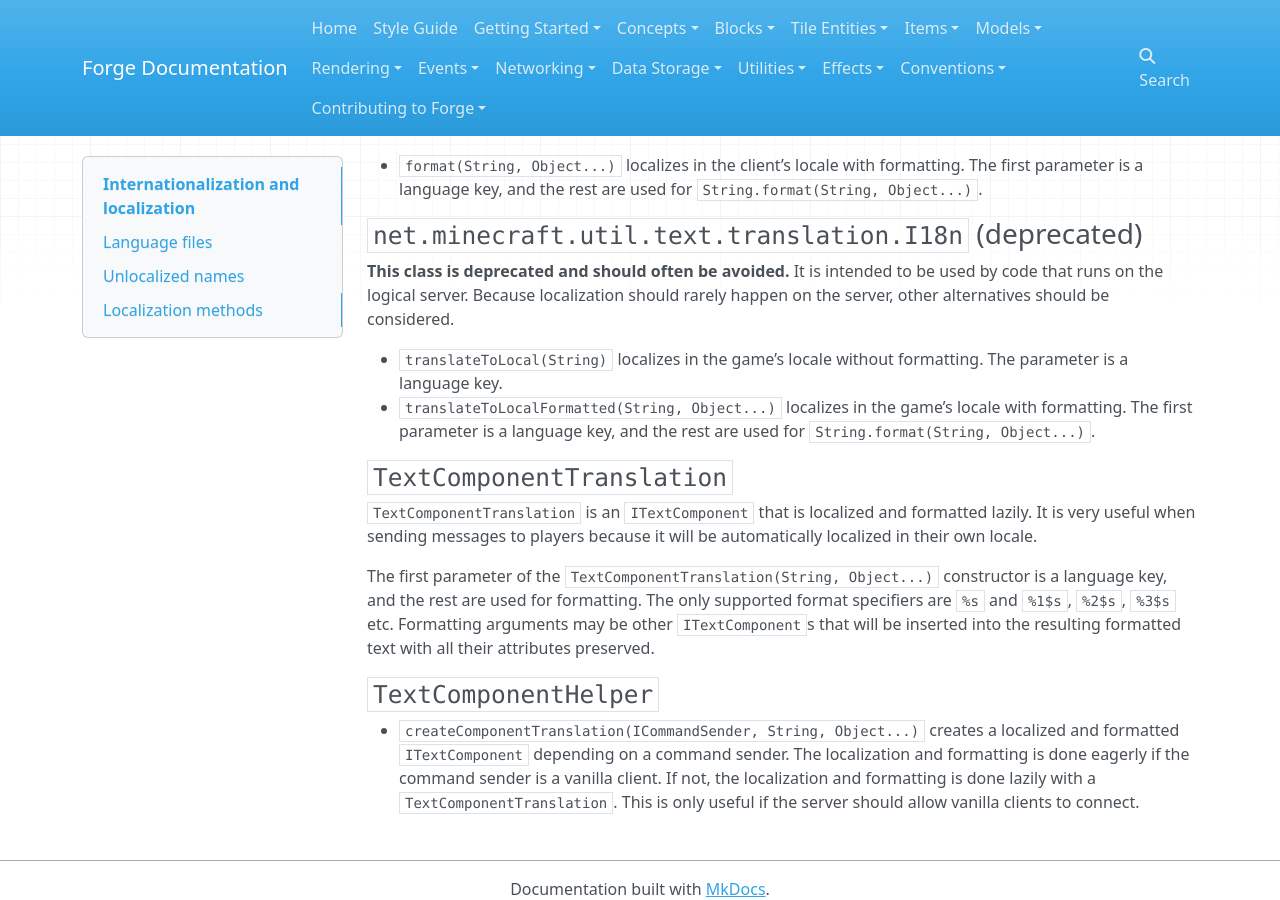
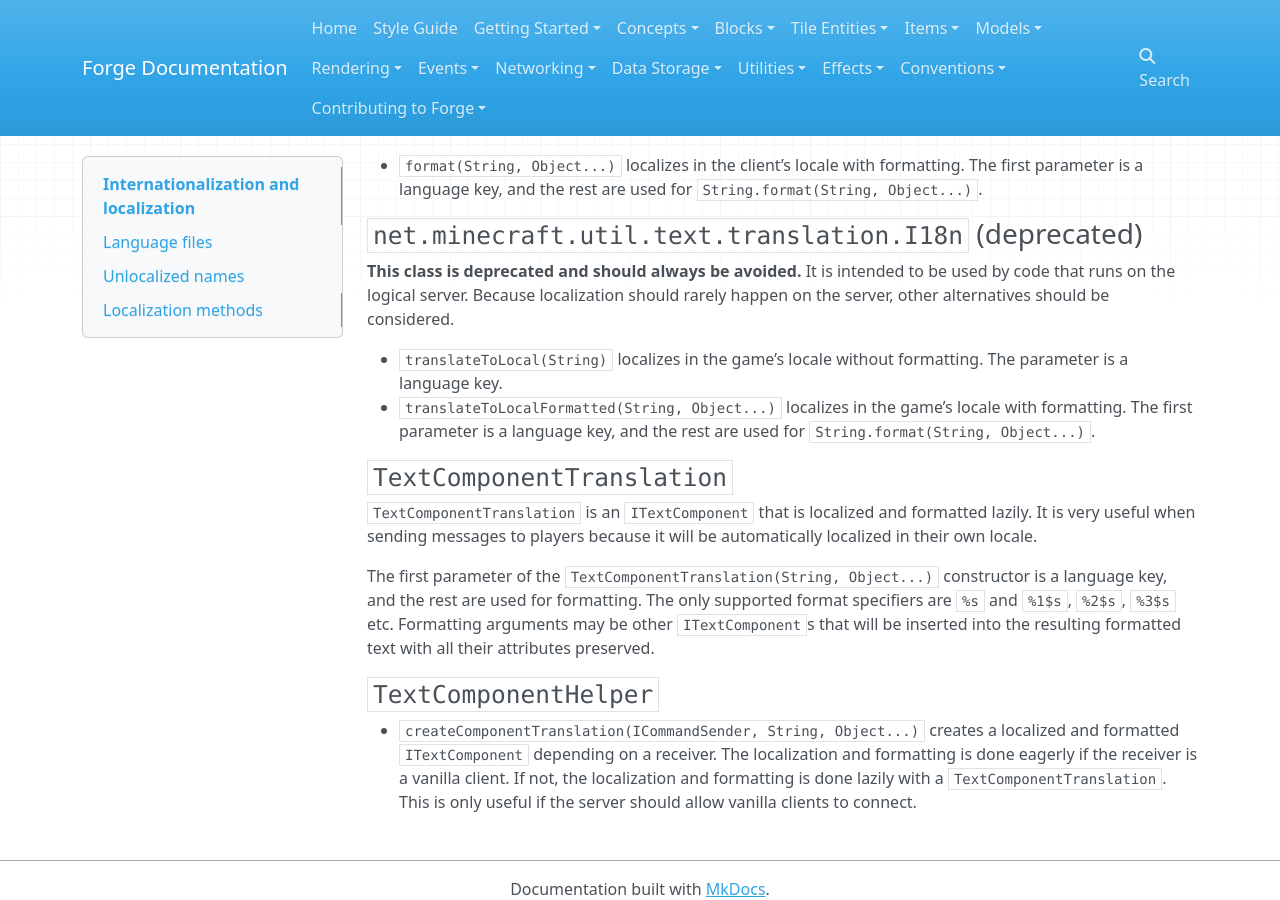
Before and after one commit to MinecraftForge/Documentation, an MkDocs documentation site: the page built from docs/concepts/internationalization.md, in a window 1280 px wide and 900 px high, scrolled down 1684 px. Built offline with MkDocs 1.6.1, drawn with Linux system fonts in a browser that asks for light colours; nearby versions of some CDN libraries; old or Windows-style settings are respelled for this version of MkDocs; some of the changed text lies outside the part shown.

Commit message:
Fix things

````diff
--- a/docs/concepts/internationalization.md
+++ b/docs/concepts/internationalization.md
@@ -10,7 +10,7 @@ Localization will happen in the game's locale. In a Minecraft client the locale
 Language files
 --------------
 
-Language files are located by `assets/domain/lang/locale.lang` (e.g. the US English translation for `examplemod` would be `assets/examplemod/lang/en_us.lang`). Resource pack format 3 requires the locale name to be lowercased. The file format is simply lines of key-value pairs separated by `=`. Lines starting with `#` are ignored. Lines without a separator are ignored. The file must be encoded in UTF-8.
+Language files are located by `assets/domain/lang/[locale].lang` (e.g. the US English translation for `examplemod` would be `assets/examplemod/lang/en_us.lang`). Resource pack format 3 requires the locale name to be lowercased. The file format is simply lines of key-value pairs separated by `=`. Lines starting with `#` are ignored. Lines without a separator are ignored. The file must be encoded in UTF-8.
 
 ```properties
 # items
@@ -56,7 +56,7 @@ Localization methods
 
 ### `net.minecraft.util.text.translation.I18n` (deprecated)
 
-**This class is deprecated and should often be avoided.** It is intended to be used by code that runs on the logical server. Because localization should rarely happen on the server, other alternatives should be considered.
+**This class is deprecated and should always be avoided.** It is intended to be used by code that runs on the logical server. Because localization should rarely happen on the server, other alternatives should be considered.
 
 - `translateToLocal(String)` localizes in the game's locale without formatting. The parameter is a language key.
 - `translateToLocalFormatted(String, Object...)` localizes in the game's locale with formatting. The first parameter is a language key, and the rest are used for `String.format(String, Object...)`.
@@ -69,4 +69,4 @@ The first parameter of the `TextComponentTranslation(String, Object...)` constru
 
 ### `TextComponentHelper`
 
-- `createComponentTranslation(ICommandSender, String, Object...)` creates a localized and formatted `ITextComponent` depending on a command sender. The localization and formatting is done eagerly if the command sender is a vanilla client. If not, the localization and formatting is done lazily with a `TextComponentTranslation`. This is only useful if the server should allow vanilla clients to connect.
+- `createComponentTranslation(ICommandSender, String, Object...)` creates a localized and formatted `ITextComponent` depending on a receiver. The localization and formatting is done eagerly if the receiver is a vanilla client. If not, the localization and formatting is done lazily with a `TextComponentTranslation`. This is only useful if the server should allow vanilla clients to connect.
````
